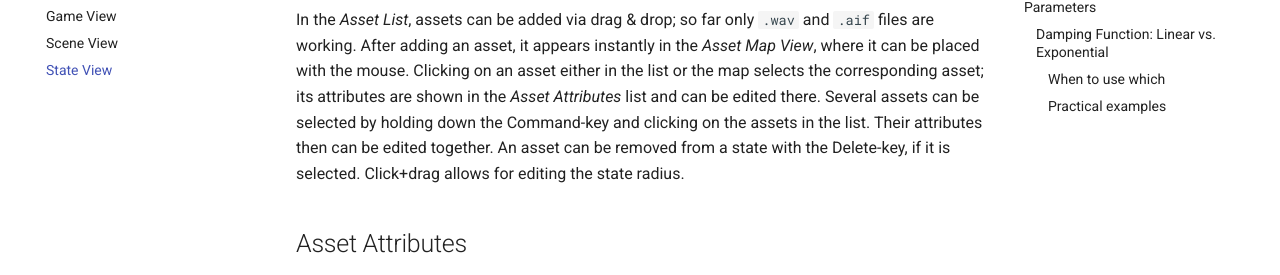
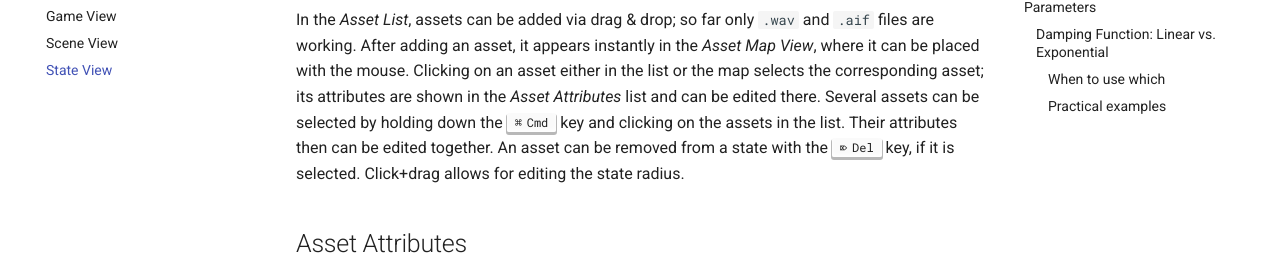
Before and after one commit to rnd-hsm-klassik/rwa-doc, an MkDocs documentation site: the page built from docs/rwa-creator/state-view.md, in a window 1280 px wide and 900 px high, scrolled down 666 px. Shown: the part 173-448 px from the top of the window. Built offline with MkDocs 1.6.1 and Material for MkDocs 9.7.7, drawn with Linux system fonts in a browser that asks for light colours; a script that is not in the unit is left out; comment, search, counter and statistics services are not loaded.

Commit message:
Add keys

```diff
--- a/docs/rwa-creator/state-view.md
+++ b/docs/rwa-creator/state-view.md
@@ -12,9 +12,9 @@ In the *Asset List*, assets can be added via drag & drop; so far only `.wav` and
 After adding an asset, it appears instantly in the *Asset Map View*, where it can be placed with the mouse.
 Clicking on an asset either in the list or the map selects the corresponding asset;
 its attributes are shown in the *Asset Attributes* list and can be edited there.
-Several assets can be selected by holding down the Command-key and clicking on the assets in the list.
+Several assets can be selected by holding down the ++command++ key and clicking on the assets in the list.
 Their attributes then can be edited together.
-An asset can be removed from a state with the Delete-key, if it is selected.
+An asset can be removed from a state with the ++delete++ key, if it is selected.
 Click+drag allows for editing the state radius.
 
 ## Asset Attributes
```
Also changed, not shown: docs/rwa-creator/scene-view.md (+1 -1 lines).
